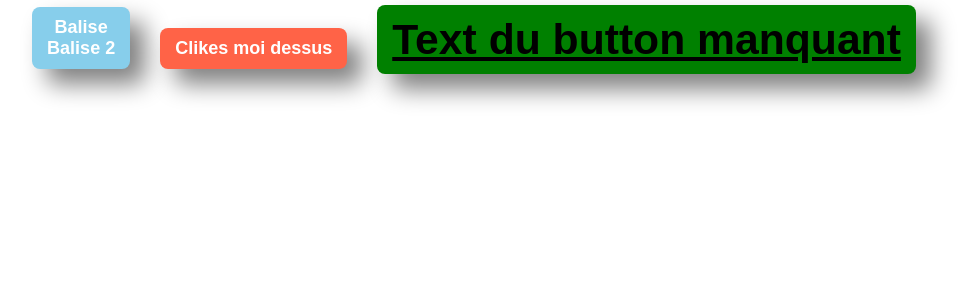
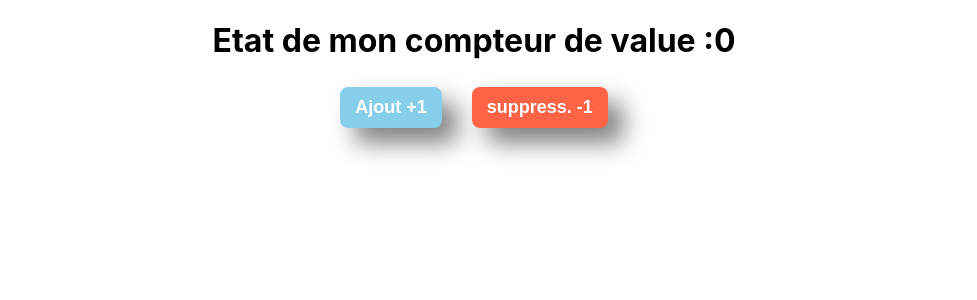
Before and after one commit to anathor28/2021_11_08_tjs, a React (Create React App) app: page / in a window 1280 px wide. Shown: the top 300 px of the page, without its empty margins (166-1143 px from the left). Built offline with nearby package versions, Linux system fonts and the light colour scheme.

Commit message:
demo sans etat non fonctionnel

```diff
--- a/src/App/App.tsx
+++ b/src/App/App.tsx
@@ -1,16 +1,31 @@
-import React from 'react';
+import React from "react";
 // import logo from './logo.svg';
-import './App.css';
-import Button from './components/Button/Button';
+import "./App.css";
+import Button from "./components/Button/Button";
 
 function App() {
+  let counter = 0;
   return (
     <div className="App">
-      <Button onButtonClick={(arg)=>{
-        console.log('Le button de App est clické', arg);
-      }}><div>Balise</div><div>Balise 2</div></Button>
-      <Button bgColor="tomato" onButtonClick={()=>{}}>Clikes moi dessus</Button>
-      <Button bgColor="green" color='black' style={{textDecoration:'underline', fontSize:'32pt'}}  onButtonClick={()=>{}}/>
+      <h1>Etat de mon compteur de value :{counter}</h1>
+
+      <Button
+        onButtonClick={(arg) => {
+          counter++;
+          console.log(counter);
+        }}
+      >
+        Ajout +1
+      </Button>
+      <Button
+        bgColor="tomato"
+        onButtonClick={() => {
+          counter--;
+          console.log(counter);
+        }}
+      >
+        suppress. -1
+      </Button>
     </div>
   );
 }
```
